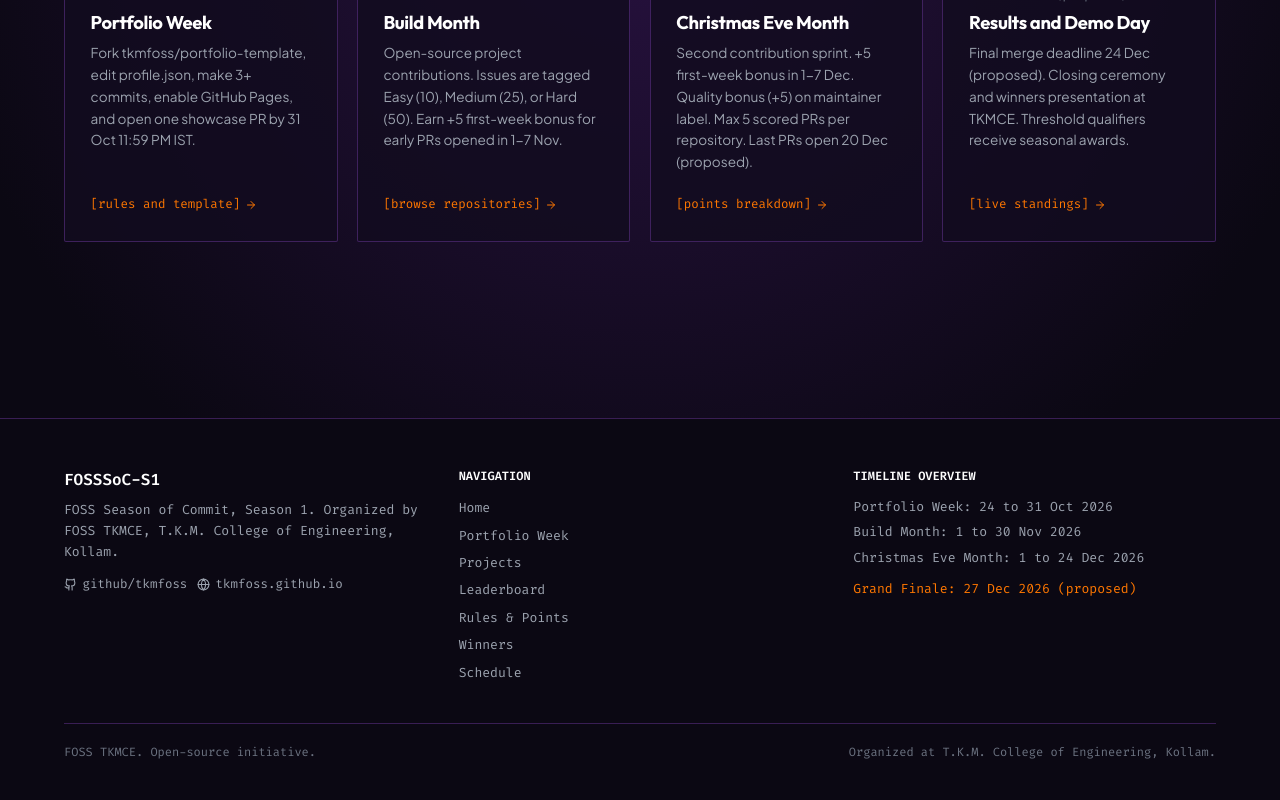
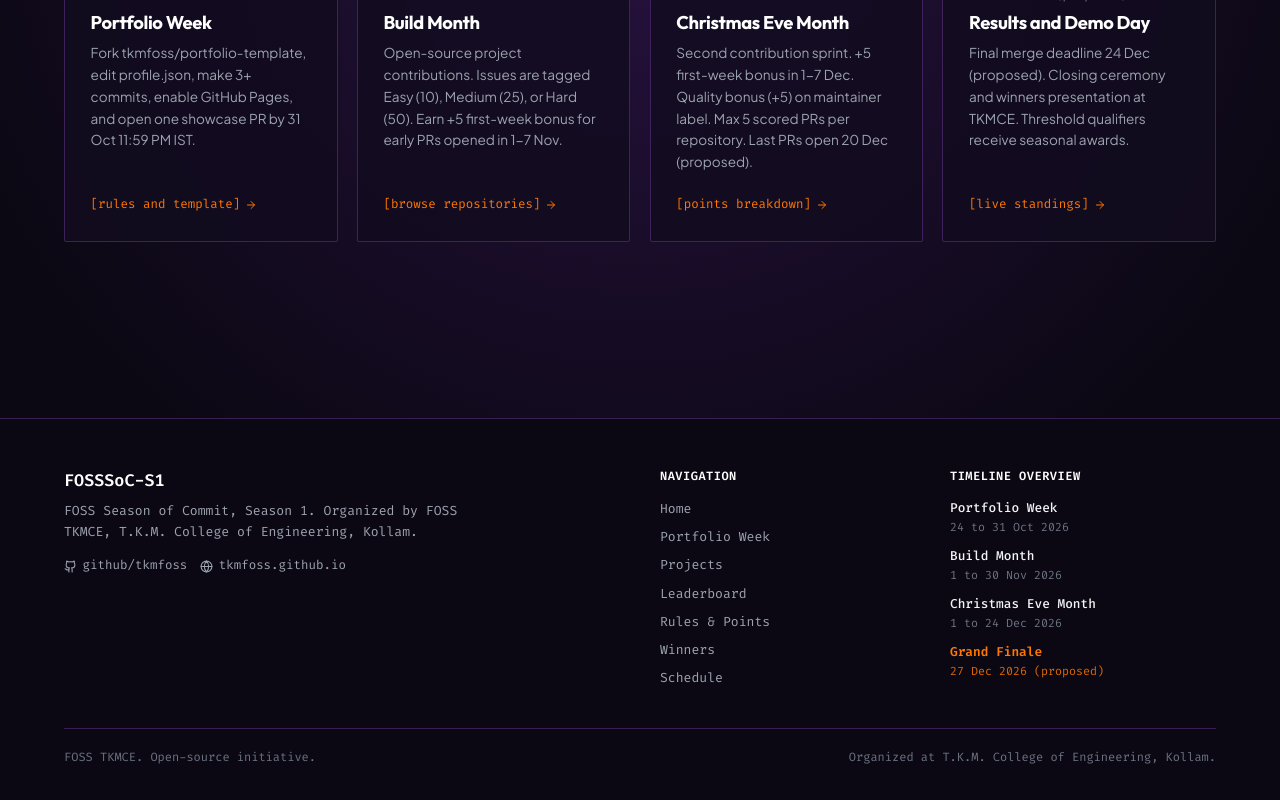
Before and after one commit to PrinzeZ/FOSSSoC-S1, a React (Vite) app: page /#/ in a window 1280 px wide. Shown: the part 1729-2529 px from the top of the page. Built offline with nearby package versions, Linux system fonts and the light colour scheme.

Commit message:
style(footer): organize footer into two-column layout

```diff
--- a/src/components/common/Footer.jsx
+++ b/src/components/common/Footer.jsx
@@ -20,20 +20,20 @@
         <div
           style={{
             display: 'grid',
-            gridTemplateColumns: 'repeat(auto-fit, minmax(220px, 1fr))',
-            gap: '2rem',
+            gridTemplateColumns: 'repeat(auto-fit, minmax(280px, 1fr))',
+            gap: '2.5rem',
             marginBottom: '2.5rem'
           }}
         >
-          {/* Col 1 */}
+          {/* Column 1: Brand & Organization Info */}
           <div>
-            <div style={{ fontWeight: 700, color: 'var(--color-white)', fontSize: '1rem', marginBottom: '0.4rem' }}>
+            <div style={{ fontWeight: 700, color: 'var(--color-white)', fontSize: '1.05rem', marginBottom: '0.4rem' }}>
               {CONFIG.NAME}
             </div>
-            <p style={{ fontSize: '0.82rem', color: 'var(--color-text-muted)', lineHeight: 1.6, marginBottom: '0.8rem' }}>
+            <p style={{ fontSize: '0.82rem', color: 'var(--color-text-muted)', lineHeight: 1.6, marginBottom: '0.9rem', maxWidth: '420px' }}>
               {CONFIG.FULL_NAME}. Organized by {CONFIG.ORGANIZER}, {CONFIG.COLLEGE}.
             </p>
-            <div style={{ display: 'flex', gap: '0.6rem', flexWrap: 'wrap' }}>
+            <div style={{ display: 'flex', gap: '0.8rem', flexWrap: 'wrap' }}>
               {CONFIG.GITHUB_ORG_URL && (
                 <a
                   href={CONFIG.GITHUB_ORG_URL}
@@ -44,8 +44,11 @@
                     alignItems: 'center',
                     gap: '0.35rem',
                     color: 'var(--color-text-muted)',
-                    fontSize: '0.78rem'
+                    fontSize: '0.78rem',
+                    textDecoration: 'none'
                   }}
+                  onMouseEnter={(e) => { e.currentTarget.style.color = 'var(--theme-primary)'; }}
+                  onMouseLeave={(e) => { e.currentTarget.style.color = 'var(--color-text-muted)'; }}
                 >
                   <Github size={13} />
                   <span>github/{CONFIG.GITHUB_ORG}</span>
@@ -61,8 +64,11 @@
                     alignItems: 'center',
                     gap: '0.35rem',
                     color: 'var(--color-text-muted)',
-                    fontSize: '0.78rem'
+                    fontSize: '0.78rem',
+                    textDecoration: 'none'
                   }}
+                  onMouseEnter={(e) => { e.currentTarget.style.color = 'var(--theme-primary)'; }}
+                  onMouseLeave={(e) => { e.currentTarget.style.color = 'var(--color-text-muted)'; }}
                 >
                   <Globe size={13} />
                   <span>{CONFIG.ORG_SITE_URL.replace(/^https?:\/\//, '')}</span>
@@ -71,30 +77,49 @@
             </div>
           </div>
 
-          {/* Col 2 */}
-          <div style={{ display: 'flex', flexDirection: 'column', gap: '0.4rem', fontSize: '0.82rem' }}>
-            <div style={{ color: 'var(--color-white)', fontWeight: 600, marginBottom: '0.3rem', textTransform: 'uppercase', fontSize: '0.75rem' }}>
-              Navigation
+          {/* Column 2: Two Columns (Navigation & Timeline) */}
+          <div
+            style={{
+              display: 'grid',
+              gridTemplateColumns: 'repeat(2, minmax(0, 1fr))',
+              gap: '1.5rem'
+            }}
+          >
+            {/* Sub-col 1: Navigation */}
+            <div style={{ display: 'flex', flexDirection: 'column', gap: '0.45rem', fontSize: '0.82rem' }}>
+              <div style={{ color: 'var(--color-white)', fontWeight: 600, marginBottom: '0.3rem', textTransform: 'uppercase', fontSize: '0.75rem', letterSpacing: '0.04em' }}>
+                Navigation
+              </div>
+              <Link to="/" style={{ color: 'var(--color-text-muted)', textDecoration: 'none' }} onMouseEnter={(e) => { e.currentTarget.style.color = 'var(--theme-primary)'; }} onMouseLeave={(e) => { e.currentTarget.style.color = 'var(--color-text-muted)'; }}>Home</Link>
+              <Link to="/portfolio" style={{ color: 'var(--color-text-muted)', textDecoration: 'none' }} onMouseEnter={(e) => { e.currentTarget.style.color = 'var(--theme-primary)'; }} onMouseLeave={(e) => { e.currentTarget.style.color = 'var(--color-text-muted)'; }}>Portfolio Week</Link>
+              <Link to="/projects" style={{ color: 'var(--color-text-muted)', textDecoration: 'none' }} onMouseEnter={(e) => { e.currentTarget.style.color = 'var(--theme-primary)'; }} onMouseLeave={(e) => { e.currentTarget.style.color = 'var(--color-text-muted)'; }}>Projects</Link>
+              <Link to="/leaderboard" style={{ color: 'var(--color-text-muted)', textDecoration: 'none' }} onMouseEnter={(e) => { e.currentTarget.style.color = 'var(--theme-primary)'; }} onMouseLeave={(e) => { e.currentTarget.style.color = 'var(--color-text-muted)'; }}>Leaderboard</Link>
+              <Link to="/rules" style={{ color: 'var(--color-text-muted)', textDecoration: 'none' }} onMouseEnter={(e) => { e.currentTarget.style.color = 'var(--theme-primary)'; }} onMouseLeave={(e) => { e.currentTarget.style.color = 'var(--color-text-muted)'; }}>Rules & Points</Link>
+              <Link to="/winners" style={{ color: 'var(--color-text-muted)', textDecoration: 'none' }} onMouseEnter={(e) => { e.currentTarget.style.color = 'var(--theme-primary)'; }} onMouseLeave={(e) => { e.currentTarget.style.color = 'var(--color-text-muted)'; }}>Winners</Link>
+              <Link to="/team" style={{ color: 'var(--color-text-muted)', textDecoration: 'none' }} onMouseEnter={(e) => { e.currentTarget.style.color = 'var(--theme-primary)'; }} onMouseLeave={(e) => { e.currentTarget.style.color = 'var(--color-text-muted)'; }}>Schedule</Link>
             </div>
-            <Link to="/" style={{ color: 'var(--color-text-muted)' }}>Home</Link>
-            <Link to="/portfolio" style={{ color: 'var(--color-text-muted)' }}>Portfolio Week</Link>
-            <Link to="/projects" style={{ color: 'var(--color-text-muted)' }}>Projects</Link>
-            <Link to="/leaderboard" style={{ color: 'var(--color-text-muted)' }}>Leaderboard</Link>
-            <Link to="/rules" style={{ color: 'var(--color-text-muted)' }}>Rules & Points</Link>
-            <Link to="/winners" style={{ color: 'var(--color-text-muted)' }}>Winners</Link>
-            <Link to="/team" style={{ color: 'var(--color-text-muted)' }}>Schedule</Link>
-          </div>
 
-          {/* Col 3 */}
-          <div style={{ fontSize: '0.82rem', color: 'var(--color-text-muted)', display: 'flex', flexDirection: 'column', gap: '0.3rem' }}>
-            <div style={{ color: 'var(--color-white)', fontWeight: 600, marginBottom: '0.3rem', textTransform: 'uppercase', fontSize: '0.75rem' }}>
-              Timeline Overview
-            </div>
-            <div>Portfolio Week: 24 to 31 Oct 2026</div>
-            <div>Build Month: 1 to 30 Nov 2026</div>
-            <div>Christmas Eve Month: 1 to 24 Dec 2026</div>
-            <div style={{ color: 'var(--theme-primary)', marginTop: '0.3rem' }}>
-              Grand Finale: 27 Dec 2026 (proposed)
+            {/* Sub-col 2: Timeline Overview */}
+            <div style={{ fontSize: '0.82rem', color: 'var(--color-text-muted)', display: 'flex', flexDirection: 'column', gap: '0.55rem' }}>
+              <div style={{ color: 'var(--color-white)', fontWeight: 600, marginBottom: '0.2rem', textTransform: 'uppercase', fontSize: '0.75rem', letterSpacing: '0.04em' }}>
+                Timeline Overview
+              </div>
+              <div>
+                <div style={{ color: 'var(--color-text-main)', fontSize: '0.8rem', fontWeight: 500 }}>Portfolio Week</div>
+                <div style={{ fontSize: '0.73rem', color: 'var(--color-text-subtle)' }}>24 to 31 Oct 2026</div>
+              </div>
+              <div>
+                <div style={{ color: 'var(--color-text-main)', fontSize: '0.8rem', fontWeight: 500 }}>Build Month</div>
+                <div style={{ fontSize: '0.73rem', color: 'var(--color-text-subtle)' }}>1 to 30 Nov 2026</div>
+              </div>
+              <div>
+                <div style={{ color: 'var(--color-text-main)', fontSize: '0.8rem', fontWeight: 500 }}>Christmas Eve Month</div>
+                <div style={{ fontSize: '0.73rem', color: 'var(--color-text-subtle)' }}>1 to 24 Dec 2026</div>
+              </div>
+              <div>
+                <div style={{ color: 'var(--theme-primary)', fontSize: '0.8rem', fontWeight: 600 }}>Grand Finale</div>
+                <div style={{ fontSize: '0.73rem', color: 'var(--theme-primary)', opacity: 0.85 }}>27 Dec 2026 (proposed)</div>
+              </div>
             </div>
           </div>
         </div>
```
